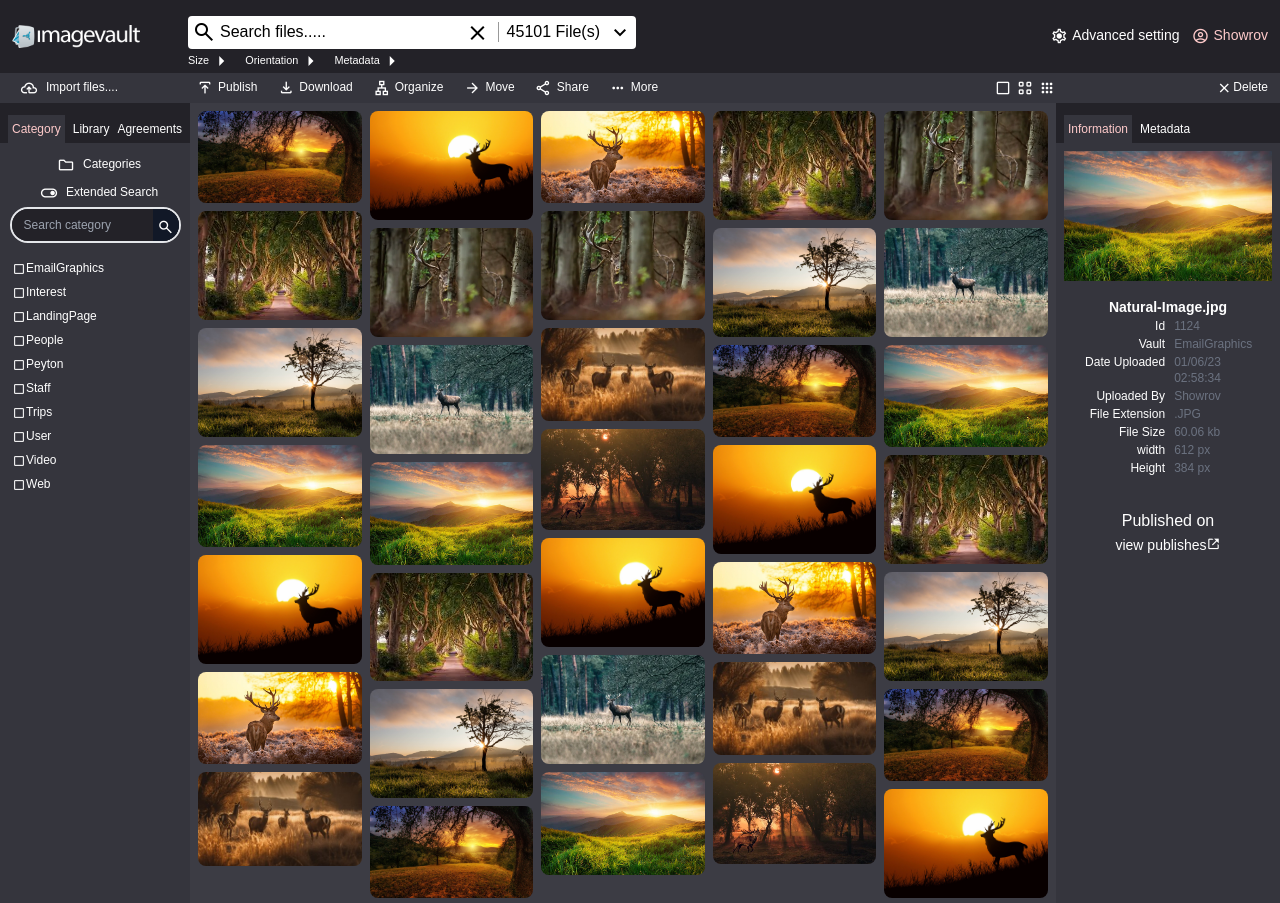
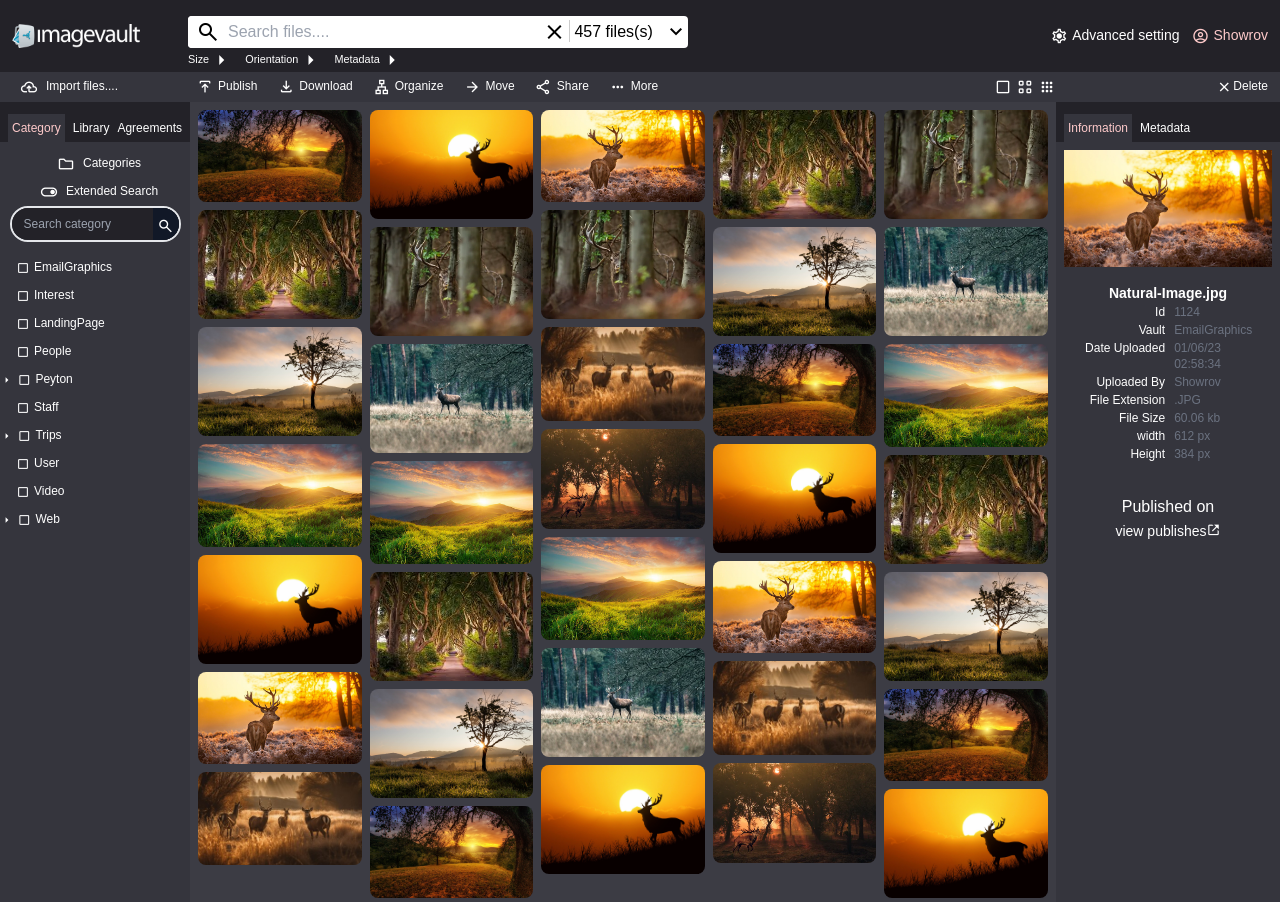
Before and after one commit to Showrov-CoU/bongoDev-projects, a website: page ImageVault/src/index.html in a window 1280 px wide. Drawn offline with nearby package versions, Linux system fonts and the light colour scheme.

Commit message:
Complete Design

```diff
--- a/ImageVault/src/index.html
+++ b/ImageVault/src/index.html
@@ -29,7 +29,7 @@
   <body class="font-my-font">
     <!-- Top Nav Bar -->
     <nav
-      class="bg-top-nav-color min-w-[80px] flex items-center gap-12 px-3 sticky top-0 z-10"
+      class="bg-top-nav-color min-h-[70px] flex items-center gap-12 px-3 sticky top-0 z-10"
     >
       <div class="w-32">
         <a href="#" class="transition duration-200 hover:text-red-200"
@@ -37,29 +37,20 @@
         /></a>
       </div>
       <!-- Search Part -->
-      <div class="flex flex-col justify-end pt-4">
-        <div
-          class="bg-white inline-flex items-center w-[28rem] p-1 rounded hover:bg-gray-200 focus:ring focus:ring1 focus:ring-orange-50"
-        >
-          <div class="flex grow">
-            <span class="material-symbols-outlined align-middle pr-1">
-              search </span
-            >Search files.....
-          </div>
-          <div class="flex justify-center items-center gap-2">
-            <div>
-              <span class="material-symbols-outlined align-middle">
-                close
-              </span>
-            </div>
-            <div class="h-5 w-[1px] bg-black opacity-40"></div>
-            <div>45101 File(s)</div>
-            <div>
-              <span class="material-symbols-outlined align-middle">
-                expand_more
-              </span>
-            </div>
-          </div>
+      <div class="flex-col pt-4">
+        <div class="relative w-[500px] bg-white rounded overflow-hidden">
+          <span class="pl-2 material-symbols-outlined absolute top-1 left-0 ">
+            search
+          </span>
+          <input type="text" class="w-[350px] h-8 pl-10" placeholder="Search files....">
+          <span class="material-symbols-outlined absolute top-1">
+            close
+          </span>
+          <div class="inline-block h-[22px] w-[1px] bg-black absolute top-1 right-[118px] opacity-20"></div>
+          <span class="pl-8">457 files(s)</span>
+          <span class="material-symbols-outlined align-middle absolute top-1 right-0">
+            expand_more
+          </span>
         </div>
         <div class="text-white text-[.68rem] flex gap-3">
           <div>
@@ -107,7 +98,7 @@
 
     <!-- second Top Bar -->
     <div
-      class="bg-sub-nav-color min-h-[30px] text-white text-xs px-3 flex items-center gap-5 sticky top-[73px] z-10"
+      class="bg-sub-nav-color min-h-[30px] text-white text-xs px-3 flex items-center gap-5 sticky top-[72px] z-10"
     >
       <div class="w-40">
         <a href="#" class="transition duration-200 hover:text-red-200">
@@ -195,9 +186,9 @@
     </div>
     <!-- second Top Bar end -->
 
-    <div class="h-screen flex">
+    <div class="max-h-screen md:flex ">
       <!-- left side bar -->
-      <div class="basis-[190px] bg-sub-nav-color text-text-color">
+      <div class="basis-[190px] bg-sub-nav-color text-text-color ">
         <div class="px-2 pt-3 bg-top-nav-color text-xs flex gap-2">
           <a href="#"
             ><div class="bg-sub-nav-color py-[6px] px-1 text-red-200">
@@ -243,31 +234,31 @@
             />
           </div>
         </div>
-        <div class="text-xs mt-3 ps-3 py-1 flex flex-col gap-1">
+        <div class="text-xs mt-3  py-1 md:flex-col flex flex-wrap gap-4 md:gap-2">
           <div>
             <a href="#" class="transition duration-200 hover:text-red-200"
-              ><span class="material-symbols-outlined align-middle text-sm">
+              ><span class="material-symbols-outlined align-middle text-sm pl-4 pr-1">
                 check_box_outline_blank </span
               >EmailGraphics
             </a>
           </div>
           <div>
             <a href="#" class="transition duration-200 hover:text-red-200"
-              ><span class="material-symbols-outlined align-middle text-sm">
+              ><span class="material-symbols-outlined align-middle text-sm pl-4 pr-1">
                 check_box_outline_blank </span
               >Interest
             </a>
           </div>
           <div>
             <a href="#" class="transition duration-200 hover:text-red-200"
-              ><span class="material-symbols-outlined align-middle text-sm">
+              ><span class="material-symbols-outlined align-middle text-sm pl-4 pr-1">
                 check_box_outline_blank </span
               >LandingPage
             </a>
           </div>
           <div>
             <a href="#" class="transition duration-200 hover:text-red-200"
-              ><span class="material-symbols-outlined align-middle text-sm">
+              ><span class="material-symbols-outlined align-middle text-sm pl-4 pr-1">
                 check_box_outline_blank </span
               >People
             </a>
@@ -275,13 +266,16 @@
           <div>
             <a href="#" class="transition duration-200 hover:text-red-200"
               ><span class="material-symbols-outlined align-middle text-sm">
+                arrow_right
+                </span>
+              <span class="material-symbols-outlined align-middle text-sm pr-1">
                 check_box_outline_blank </span
               >Peyton
             </a>
           </div>
           <div>
             <a href="#" class="transition duration-200 hover:text-red-200"
-              ><span class="material-symbols-outlined align-middle text-sm">
+              ><span class="material-symbols-outlined align-middle text-sm pl-4 pr-1">
                 check_box_outline_blank </span
               >Staff
             </a>
@@ -289,20 +283,23 @@
           <div>
             <a href="#" class="transition duration-200 hover:text-red-200"
               ><span class="material-symbols-outlined align-middle text-sm">
+                arrow_right
+                </span>
+                <span class="material-symbols-outlined align-middle text-sm pr-1">
                 check_box_outline_blank </span
               >Trips
             </a>
           </div>
           <div>
             <a href="#" class="transition duration-200 hover:text-red-200"
-              ><span class="material-symbols-outlined align-middle text-sm">
+              ><span class="material-symbols-outlined align-middle text-sm pl-4 pr-1">
                 check_box_outline_blank </span
               >User
             </a>
           </div>
           <div>
             <a href="#" class="transition duration-200 hover:text-red-200"
-              ><span class="material-symbols-outlined align-middle text-sm">
+              ><span class="material-symbols-outlined align-middle text-sm pl-4 pr-1">
                 check_box_outline_blank </span
               >Video
             </a>
@@ -310,6 +307,9 @@
           <div>
             <a href="#" class="transition duration-200 hover:text-red-200"
               ><span class="material-symbols-outlined align-middle text-sm">
+                arrow_right
+              </span>
+              <span class="material-symbols-outlined align-middle text-sm pr-1">
                 check_box_outline_blank </span
               >Web
             </a>
@@ -318,7 +318,7 @@
       </div>
 
       <!-- main body -->
-      <div class="w-full bg-body-color overflow-y-scroll p-2">
+      <div class="grow bg-body-color overflow-y-scroll p-2">
         <div class="w-full flex gap-2">
           <div class="flex flex-col gap-2">
             <div class="rounded-lg overflow-hidden">
@@ -384,13 +384,13 @@
               <img src="/ImageVault/images/img8.jpg" alt="" />
             </div>
             <div class="rounded-lg overflow-hidden">
-              <img src="/ImageVault/images/img5.jpg" alt="" />
+              <img src="/ImageVault/images/img1.jpg" alt="" />
             </div>
             <div class="rounded-lg overflow-hidden">
               <img src="/ImageVault/images/img10.jpg" alt="" />
             </div>
             <div class="rounded-lg overflow-hidden">
-              <img src="/ImageVault/images/img1.jpg" alt="" />
+              <img src="/ImageVault/images/img5.jpg" alt="" />
             </div>
           </div>
           <div class="flex flex-col gap-2">
@@ -443,7 +443,7 @@
       </div>
 
       <!-- right side bar -->
-      <div class="bg-sub-nav-color basis-56 text-text-color">
+      <div class="bg-sub-nav-color basis-56 text-text-color ">
         <div class="px-2 pt-3 bg-top-nav-color text-xs flex gap-2">
           <a href="#"
             ><div class="bg-sub-nav-color py-[6px] px-1 text-red-200">
@@ -456,11 +456,11 @@
             </div></a
           >
         </div>
-        <div class="p-2"><img src="/ImageVault/images/img1.jpg" alt="" /></div>
+        <div class="md:p-2 p-5"><img src="/ImageVault/images/img6.jpg" alt="" /></div>
         <div class="px-4 text-xs mt-2">
           <p class="text-center text-sm font-bold">Natural-Image.jpg</p>
-          <table class="w-48">
-            <tbody>
+          <table class="w-48 ml-auto mr-auto">
+            <tbody >
               <tr>
                 <td class="align-top text-right pr-2">Id</td>
                 <td class="align-top text-gray-500">1124</td>
```
Also changed, not shown: ImageVault/src/style.css.
